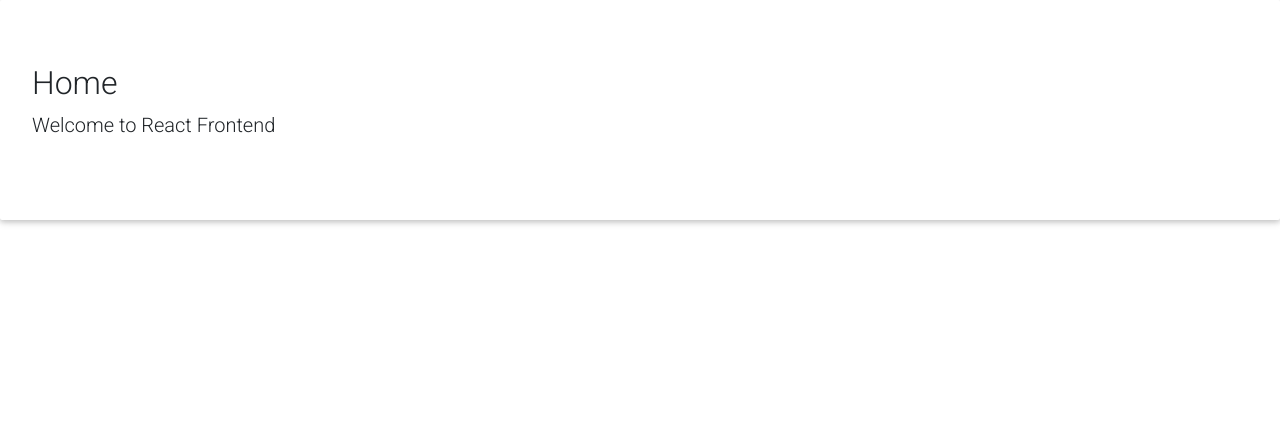
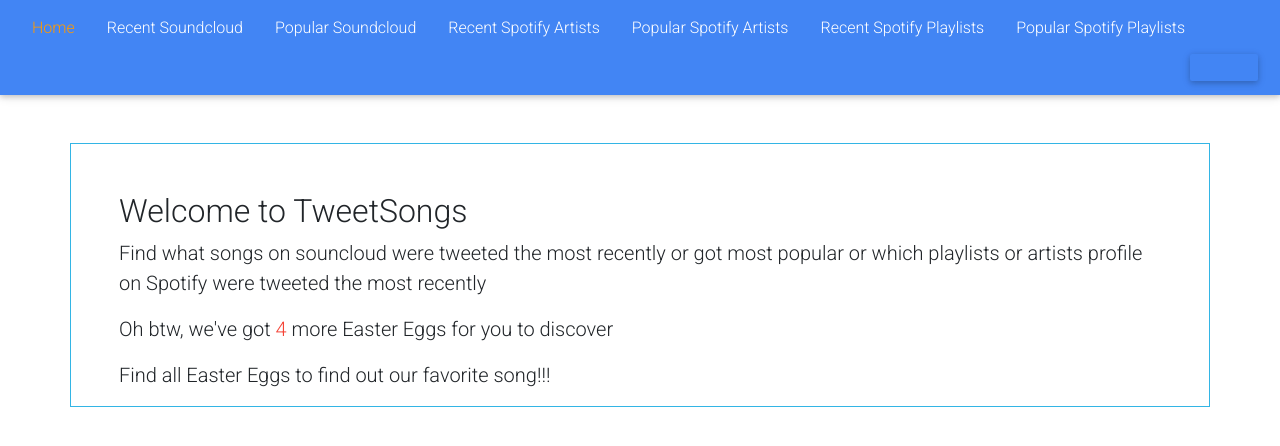
Before and after one commit to thesct22/musicfinder-frontend, a React (Create React App) app: page / in a window 1280 px wide. Shown: the top 446 px of the page. Built offline with nearby package versions, Linux system fonts and the light colour scheme.

Commit message:
Added menu

```diff
--- a/package.json
+++ b/package.json
@@ -7,11 +7,14 @@
     "@testing-library/react": "^11.1.0",
     "@testing-library/user-event": "^12.1.10",
     "mdbreact": "^4.27.0",
+    "node-sass": "^4.14.1",
     "react": "^17.0.1",
     "react-dom": "^17.0.1",
     "react-loadingg": "^1.7.2",
     "react-router-dom": "^5.2.0",
     "react-scripts": "4.0.0",
+    "styled-components": "^5.2.1",
+    "use-dark-mode": "^2.3.1",
     "web-vitals": "^0.2.4"
   },
   "scripts": {
--- a/src/App.js
+++ b/src/App.js
@@ -1,14 +1,26 @@
-import React from "react";
+import React,{Component} from "react";
 import { BrowserRouter } from "react-router-dom";
 import MainRouter from "./MainRouter";
+//import DarkModeToggle from './DarkModeToggle';
 import '@fortawesome/fontawesome-free/css/all.min.css';
 import "bootstrap-css-only/css/bootstrap.min.css";
 import "mdbreact/dist/css/mdb.css";
+//import './styles.scss';
+
 //import { MDBBtn, MDBInput, MDBModal, MDBModalBody, MDBModalHeader, MDBModalFooter, MDBIcon, MDBBadge, MDBContainer, MDBRow, MDBCol } from "mdbreact";
-const App = () => (
-    <BrowserRouter>
-        <MainRouter />
-    </BrowserRouter>
-);
+class App extends Component{
+    render(){
+        return(
+            <>
+                {/* <div className="navbar">
+                    <DarkModeToggle />
+                </div> */}
+                <BrowserRouter>
+                    <MainRouter />
+                </BrowserRouter>
+            </>
+        )
+    }
+}
 
 export default App;
--- a/src/MainRouter/index.js
+++ b/src/MainRouter/index.js
@@ -1,13 +1,14 @@
 import React from "react";
 import { Route, Switch } from "react-router-dom";
+
 import Home from "../core/Home";
-// import Menu from "../core/Menu";
+ import Menu from "../core/Menu";
 import {SpotifyArtistRecent,SpotifyArtistPopular} from "../music/SpotifyArtist.js";
 import {SpotifyPlaylistsPopular,SpotifyPlaylistsRecent} from "../music/SpotifyPlaylist.js";
 import {SoundcloudPopular,SoundcloudRecent} from "../music/SoundcloudSongs.js";
 const MainRouter = () => (
     <div>
-        {/* <Menu /> */}
+        <Menu />
         <Switch>
             <Route exact path="/" component={Home} />
             <Route exact path="/spotify/artists/recent" component={SpotifyArtistRecent} />
--- a/src/core/Home.js
+++ b/src/core/Home.js
@@ -1,12 +1,33 @@
-import React from "react";
+import React,{ Component } from "react";
 
-const Home = () => (
-    <div>
-        <div className="jumbotron">
-            <h2>Home</h2>
-            <p className="lead">Welcome to React Frontend</p>
-        </div>
-    </div>
-);
+class Home extends Component{
+    constructor() {
+        super();
+        this.state = {
+            eeg1:0,
+            eeg2:0,
+            eeg3:0,
+            eeg4:0
+        };
+    }
+    componentDidMount() {
+        this.setState({eeg1:1,eeg2:1,eeg3:1,eeg4:1});
+    }
+    render(){
+        var {eeg1,eeg2,eeg3,eeg4}=this.state;
+        var eegs=eeg1+eeg2+eeg3+eeg4;
+        return(
+            <div>
+                <div className="mt-5 pt-5 px-5 container border border-info">
+                    <h2>Welcome to TweetSongs</h2>
+                    <p className="lead">Find what songs on souncloud were tweeted the most recently or got most popular
+                        or which playlists or artists profile on Spotify were tweeted the most recently</p>
+                    <p className="lead">Oh btw, we've got {" "}<a onClick={()=>this.setState({eeg1:0})}className="red-text"> {eegs} </a>{" "} more Easter Eggs for you to discover</p>
+                    <p className="lead">Find all Easter Eggs to find out our favorite song!!!</p>
+                </div>
+            </div>
+        );
+    }
+}
 
 export default Home;
--- /dev/null
+++ b/src/core/Menu.js
@@ -0,0 +1,89 @@
+import React from "react";
+import { Link, withRouter } from "react-router-dom";
+
+const isActive = (history, path) => {
+    if (history.location.pathname === path) return { color: "#ff9900" };
+    else return { color: "#ffffff" };
+};
+
+const Menu = ({ history }) => (
+    <nav className="navbar navbar-dark bg-primary">
+
+        <ul className="nav">
+            <li className="nav-item">
+                <Link
+                    className="nav-link"
+                    style={isActive(history, "/")}
+                    to="/"
+                >
+                    Home
+                </Link>
+            </li>
+
+            <li className="nav-item">
+                <Link
+                    className="nav-link"
+                    style={isActive(history, "/soundcloud/recent")}
+                    to="/soundcloud/recent"
+                >
+                    Recent Soundcloud
+                </Link>
+            </li>
+
+            <li className="nav-item">
+                <Link
+                    className="nav-link"
+                    style={isActive(history, "/soundcloud/popular")}
+                    to="/soundcloud/popular"
+                >
+                    Popular Soundcloud
+                </Link>
+            </li>
+
+            <li className="nav-item">
+                <Link
+                    className="nav-link"
+                    style={isActive(history, "/spotify/artists/recent")}
+                    to="/spotify/artists/recent"
+                >
+                    Recent Spotify Artists
+                </Link>
+            </li>
+
+            <li className="nav-item">
+                <Link
+                    className="nav-link"
+                    style={isActive(history, "/spotify/artists/popular")}
+                    to="/spotify/artists/popular"
+                >
+                    Popular Spotify Artists
+                </Link>
+            </li>
+
+            <li className="nav-item">
+                <Link
+                    className="nav-link"
+                    style={isActive(history, "/spotify/playlists/recent")}
+                    to="/spotify/playlists/recent"
+                >
+                    Recent Spotify Playlists
+                </Link>
+            </li>
+
+            <li className="nav-item">
+                <Link
+                    className="nav-link"
+                    style={isActive(history, "/spotify/playlists/popular")}
+                    to="/spotify/playlists/popular"
+                >
+                    Popular Spotify Playlists
+                </Link>
+            </li>
+        </ul>
+        <div className="ml-auto">
+            <button className="btn btn-primary"/>
+        </div>
+    </nav>
+);
+
+export default withRouter(Menu);
--- a/src/music/SoundcloudSongs.js
+++ b/src/music/SoundcloudSongs.js
@@ -61,9 +61,10 @@ export class SoundcloudRecent extends Component {
         return (
             <div className="container">
                 <div className="mt-5 mb-5">
-                    {!posts.length? <BoxLoading />:"Recently tweeted Soundcloud Songs"}
+                    {!Object.keys(posts).length? <BoxLoading />:"Recently tweeted Soundcloud Songs"}
                 </div>
                 {this.renderPosts(posts)}
+                {console.log(posts)}
             </div>
         );
     }
@@ -128,7 +129,7 @@ export class SoundcloudPopular extends Component {
         return (
             <div className="container">
                 <div className="mt-5 mb-5">
-                    {!posts.length? <BoxLoading />:"popular tweets on Soundcloud Songs this week"}
+                    {!Object.keys(posts).length? <BoxLoading />:"popular tweets on Soundcloud Songs this week"}
                 </div>
                 {this.renderPosts(posts)}
             </div>
--- a/src/music/SpotifyArtist.js
+++ b/src/music/SpotifyArtist.js
@@ -61,7 +61,7 @@ export class SpotifyArtistRecent extends Component {
         return (
             <div className="container">
                 <div className="mt-5 mb-5">
-                    {!posts.length? <BoxLoading />:"Recently tweeted Spotify Artists"}
+                    {!Object.keys(posts).length? <BoxLoading />:"Recently tweeted Spotify Artists"}
                 </div>
                 {this.renderPosts(posts)}
             </div>
@@ -128,7 +128,7 @@ export class SpotifyArtistPopular extends Component {
         return (
             <div className="container">
                 <div className="mt-5 mb-5">
-                    {!posts.length? <BoxLoading />:"Popular tweets on Spotify Artist6s this week"}
+                    {!Object.keys(posts).length? <BoxLoading />:"Popular tweets on Spotify Artist6s this week"}
                 </div>
                 {this.renderPosts(posts)}
             </div>
--- a/src/music/SpotifyPlaylist.js
+++ b/src/music/SpotifyPlaylist.js
@@ -62,7 +62,7 @@ export class SpotifyPlaylistsRecent extends Component {
 
             <div className="container">
                 <div className="mt-5 mb-5">
-                    {!posts.length? <BoxLoading />:"Recently tweeted Spotify Playlists"}
+                    {!Object.keys(posts).length? <BoxLoading />:"Recently tweeted Spotify Playlists"}
                 </div>
                 {this.renderPosts(posts)}
             </div>
@@ -129,7 +129,7 @@ export class SpotifyPlaylistsPopular extends Component {
         return (
             <div className="container">
                 <div className="mt-5 mb-5">
-                    {!posts.length? <BoxLoading />:"Popular tweets with Spotify Playlists this week"}
+                    {!Object.keys(posts).length? <BoxLoading />:"Popular tweets with Spotify Playlists this week"}
                 </div>
                 {this.renderPosts(posts)}
             </div>
```
Also changed, not shown: 1 other file (tests, documents, lock files or other folders).
